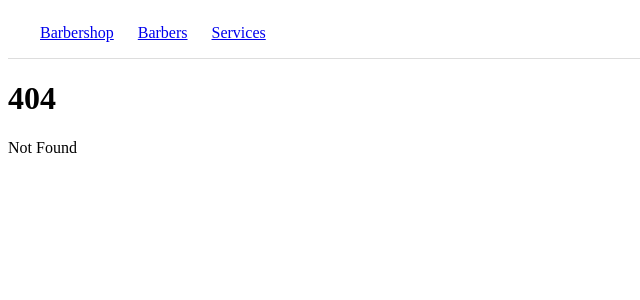
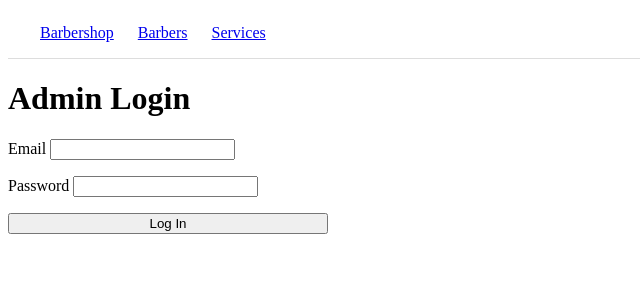
Before and after one commit to Mario13-code/barbershop, a SvelteKit app: page /admin/login in a window 1280 px wide. Before the commit this address had no page. Shown: the top 300 px of the page, without its empty margins (0-640 px from the left). Built offline with nearby package versions, Linux system fonts and the light colour scheme; no server answers.

Commit message:
Add admin authentication: login, logout, and route protection

```diff
--- /dev/null
+++ b/src/routes/admin/+layout.server.ts
@@ -0,0 +1,21 @@
+import { redirect } from '@sveltejs/kit';
+import type { LayoutServerLoad } from './$types';
+import { validateSession } from '$lib/server/auth';
+
+export const load: LayoutServerLoad = async ({ cookies, platform, url }) => {
+	const db = platform?.env?.DB;
+	const sessionId = cookies.get('session');
+	const isLoginPage = url.pathname === '/admin/login';
+
+	const userId = sessionId && db ? await validateSession(db, sessionId) : null;
+
+	if (!userId && !isLoginPage) {
+		redirect(303, '/admin/login');
+	}
+
+	if (userId && isLoginPage) {
+		redirect(303, '/admin');
+	}
+
+	return {};
+};
--- /dev/null
+++ b/src/routes/admin/+page.svelte
@@ -0,0 +1,6 @@
+<h1>Admin Dashboard</h1>
+<p>You're logged in.</p>
+
+<form method="POST" action="/admin/logout">
+	<button type="submit">Log Out</button>
+</form>
--- /dev/null
+++ b/src/routes/admin/login/+page.server.ts
@@ -0,0 +1,47 @@
+import { fail, redirect } from '@sveltejs/kit';
+import type { Actions } from './$types';
+import { verifyPassword, createSession } from '$lib/server/auth';
+
+export const actions: Actions = {
+	default: async ({ request, platform, cookies }) => {
+		const db = platform?.env?.DB;
+		if (!db) {
+			return fail(500, { error: 'Server error. Please try again.' });
+		}
+
+		const formData = await request.formData();
+		const email = formData.get('email');
+		const password = formData.get('password');
+
+		if (typeof email !== 'string' || typeof password !== 'string') {
+			return fail(400, { error: 'Invalid email or password.' });
+		}
+
+		const user = await db
+			.prepare('SELECT id, password_hash FROM admin_users WHERE email = ?')
+			.bind(email)
+			.first<{ id: number; password_hash: string }>();
+
+		if (!user) {
+			return fail(400, { error: 'Invalid email or password.' });
+		}
+
+		const isValid = await verifyPassword(password, user.password_hash);
+
+		if (!isValid) {
+			return fail(400, { error: 'Invalid email or password.' });
+		}
+
+		const sessionId = await createSession(db, user.id);
+
+		cookies.set('session', sessionId, {
+			path: '/',
+			httpOnly: true,
+			secure: true,
+			sameSite: 'strict',
+			maxAge: 60 * 60 * 24 * 7 // 7 days, matching our session expiration
+		});
+
+		redirect(303, '/admin');
+	}
+};
--- /dev/null
+++ b/src/routes/admin/login/+page.svelte
@@ -0,0 +1,37 @@
+<script lang="ts">
+	import type { ActionData } from './$types';
+	let { form }: { form: ActionData } = $props();
+</script>
+
+<h1>Admin Login</h1>
+
+<form method="POST">
+	<label>
+		Email
+		<input type="email" name="email" required />
+	</label>
+
+	<label>
+		Password
+		<input type="password" name="password" required />
+	</label>
+
+	{#if form?.error}
+		<p class="error">{form.error}</p>
+	{/if}
+
+	<button type="submit">Log In</button>
+</form>
+
+<style>
+	form {
+		display: flex;
+		flex-direction: column;
+		gap: 1rem;
+		max-width: 320px;
+	}
+
+	.error {
+		color: #c0392b;
+	}
+</style>
```
Also changed, not shown: src/routes/admin/logout/+page.server.ts (added, +16 -0 lines).
